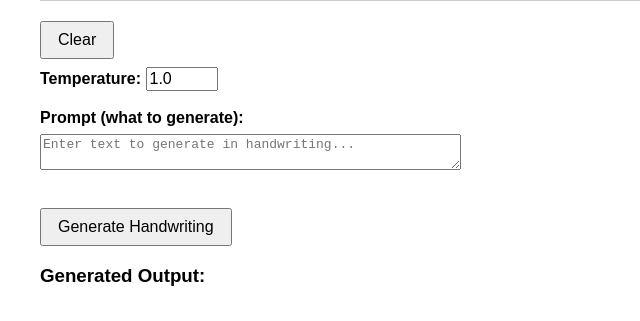
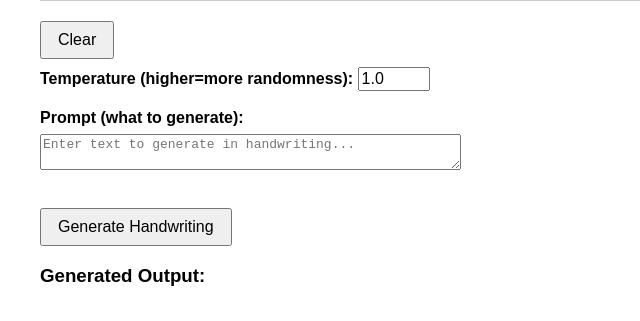
Before and after one commit to shonczinner/handwriting-generator, a plain HTML site: page index.html in a window 1280 px wide. Shown: the part 855-1176 px from the top of the page, without its empty margins (0-640 px from the left). Drawn offline with Linux system fonts and the light colour scheme; a script that the page names is missing.

Commit message:
fixed html

```diff
--- a/index.html
+++ b/index.html
@@ -41,7 +41,7 @@
   <canvas id="inputCanvas" width="2000" height="600"></canvas><br>
   <button id="clearButton">Clear</button><br>
 
-  <label for="temperature (higher=more randomness)">Temperature:</label>
+  <label for="temperature">Temperature (higher=more randomness):</label>
   <input type="number" id="temperature" value="1.0" step="0.1" min="0.1" max="2.0"><br><br>
 
 
```
